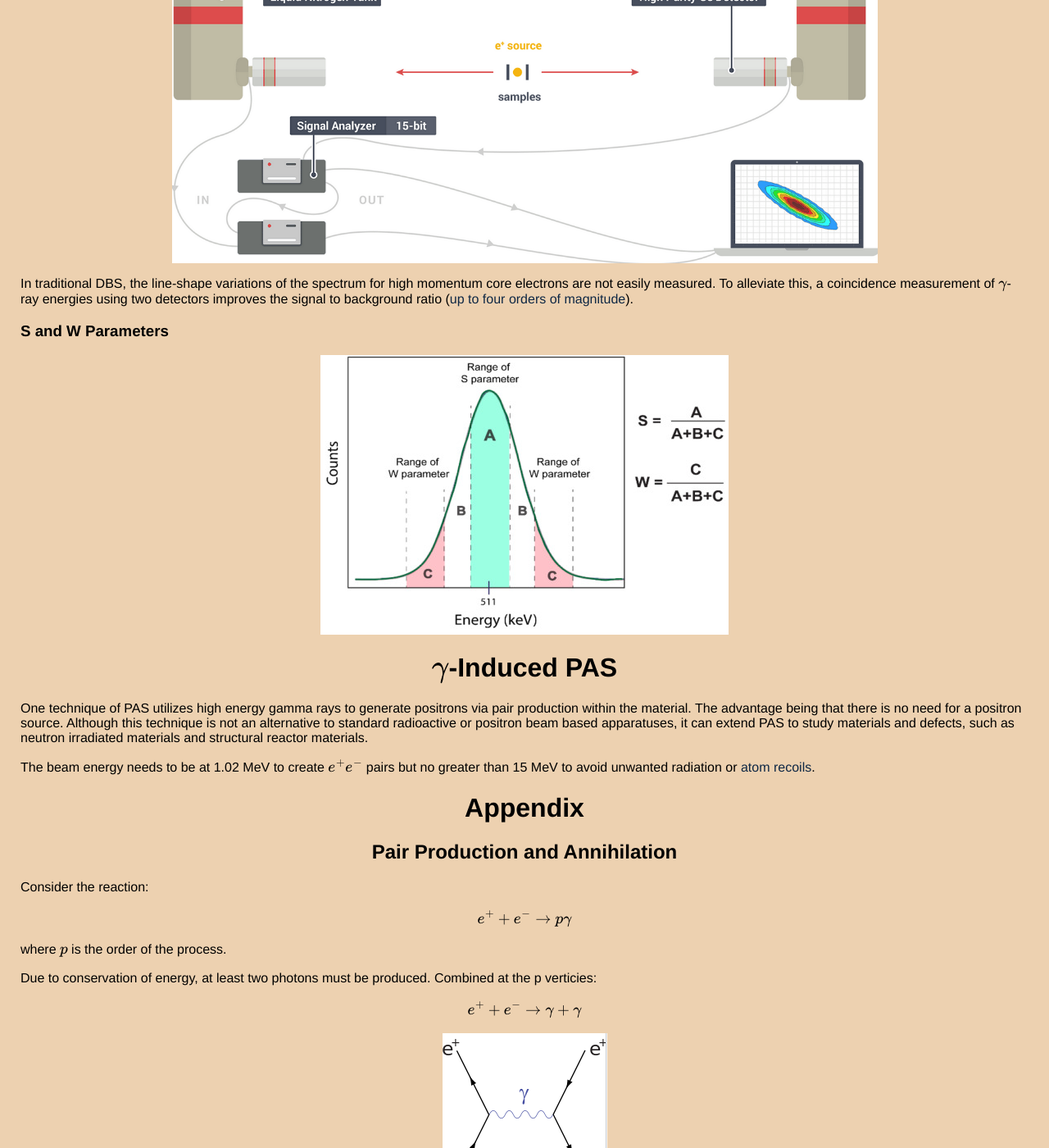
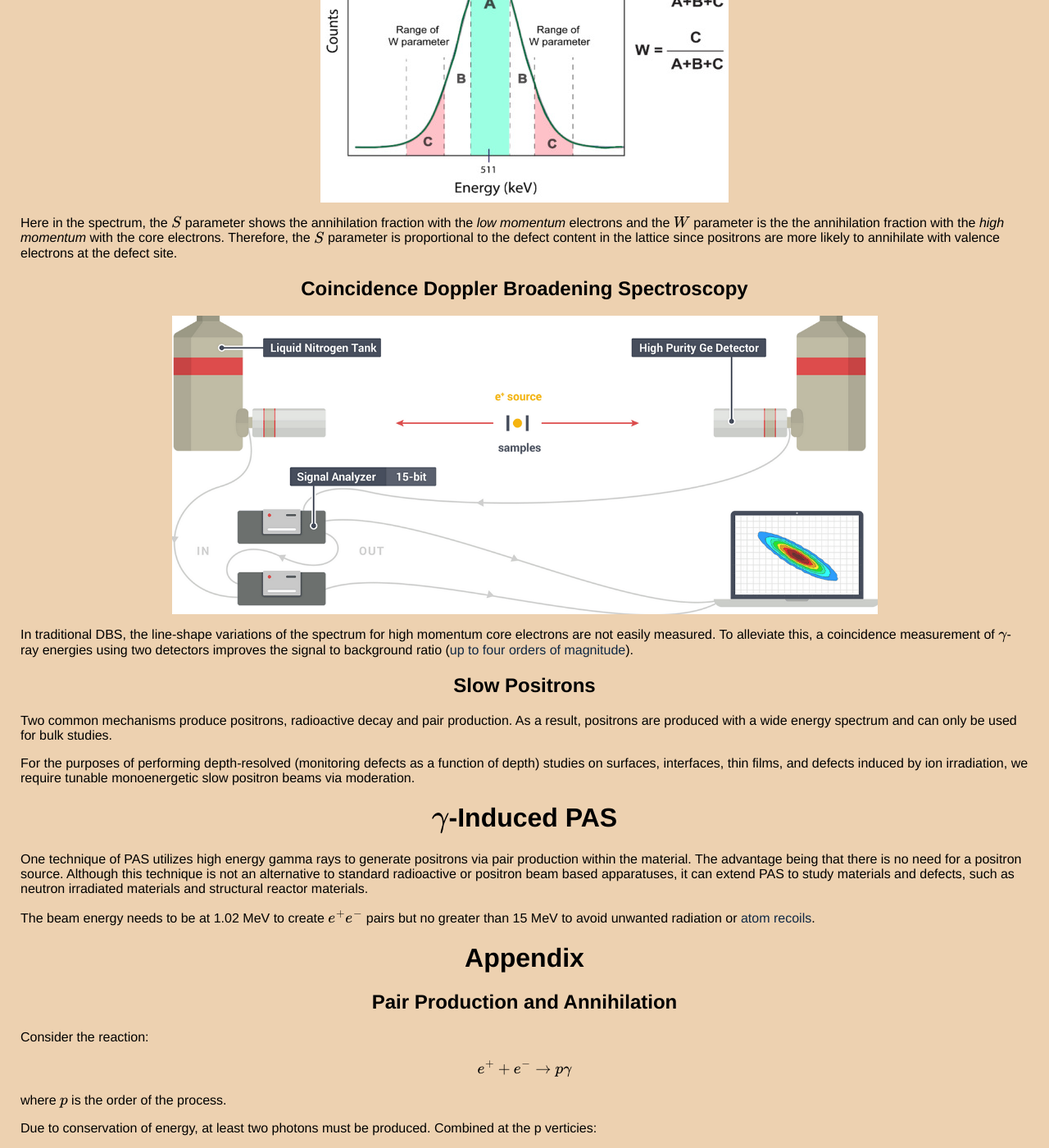
Before and after one commit to thaihangchung7/thaihangchung7.github.io, a Jekyll site: the page built from _notes/PositronAS.md, in a window 1280 px wide and 1400 px high, scrolled down 2804 px. Shown: the whole window at 82% size. Built offline with Jekyll 4.4.1, drawn with Linux system fonts in a browser that asks for light colours; formulas are drawn with MathJax 3; some of the changed text lies outside the part shown.

Commit message:
Adding a section on slow positrons

```diff
--- a/_notes/PositronAS.md
+++ b/_notes/PositronAS.md
@@ -102,6 +102,10 @@ In spectroscopy, the spectral line are broadened due to the distribution of velo
 
 Doppler Broadening spectroscopy peaks are characterized by $$ S $$ and $$ P $$ parameters. The $$\gamma$$-ray spectrum contains the sum total of the contributions from annihilations with different electron states. The shape of the spectrum correspond to the electron momentum distribution during annihilations. Delocalized, weakly bound valence electrons contribute to low momentum distributions, whereas tightly bound core electrons contribute to high momentum distributions.
 
+<img src="/assets/SWparam.png" class="center" >
+
+Here in the spectrum, the $$ S $$ parameter shows the annihilation fraction with the _low momentum_ electrons and the $$ W $$ parameter is the the annihilation fraction with the _high momentum_ with the core electrons. Therefore, the $$ S $$ parameter is proportional to the defect content in the lattice since positrons are more likely to annihilate with valence electrons at the defect site.
+
 ## Coincidence Doppler Broadening Spectroscopy
 
 <img src="/assets/cdbs.png" style="width: 70%; height: 70%" class="center">
@@ -109,10 +113,12 @@ Doppler Broadening spectroscopy peaks are characterized by $$ S $$ and $$ P $$ p
 
 In traditional DBS, the line-shape variations of the spectrum for high momentum core electrons are not easily measured. To alleviate this, a coincidence measurement of $$ \gamma $$-ray energies using two detectors improves the signal to background ratio ([up to four orders of magnitude](https://journals.aps.org/prb/pdf/10.1103/PhysRevB.61.10092)).
 
-### S and W Parameters
-<img src="/assets/SWparam.png" class="center" >
 
+## Slow Positrons
 
+Two common mechanisms produce positrons, radioactive decay and pair production. As a result, positrons are produced with a wide energy spectrum and can only be used for bulk studies.
+
+For the purposes of performing depth-resolved (monitoring defects as a function of depth) studies on surfaces, interfaces, thin films, and defects induced by ion irradiation, we require tunable monoenergetic slow positron beams via moderation.
 
 # $$\gamma$$-Induced PAS
 One technique of PAS utilizes high energy gamma rays to generate positrons via pair production within the material. The advantage being that there is no need for a positron source. Although this technique is not an alternative to standard radioactive or positron beam based apparatuses, it can extend PAS to study materials and defects, such as neutron irradiated materials and structural reactor materials.
@@ -182,3 +188,5 @@ where $$\eta_{0}$$ is the trapping coefficient, that can be determined theoretic
 [2] [R. W Siegel Positron Annihilation Spectroscopy](https://www.annualreviews.org/doi/pdf/10.1146/annurev.ms.10.080180.002141)
 
 [3] [P. Stepanov, New developments in positron annihilation spectroscopy techniques: from experimental setups to advanced processing software](https://petrstepanov.com/static/petr-stepanov-dissertation-bgsu-2020.pdf)
+
+[4] [Slow Positron Beam Techniques](http://www.positronannihilation.net/index_files/Positron%20Beam.pdf)
```
